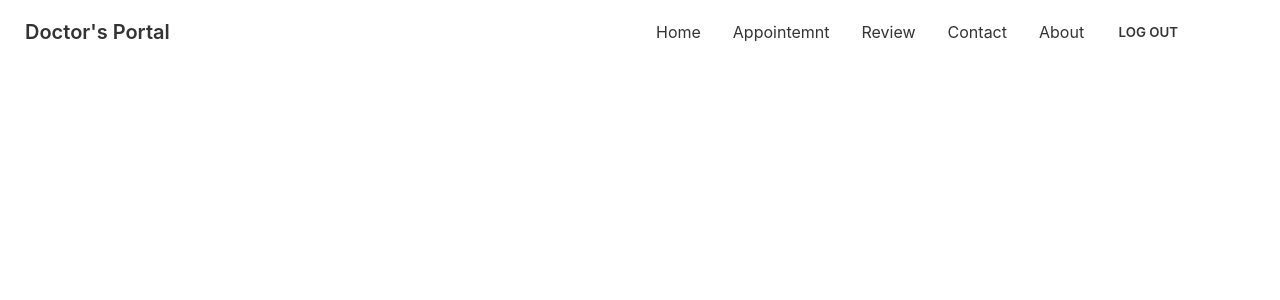
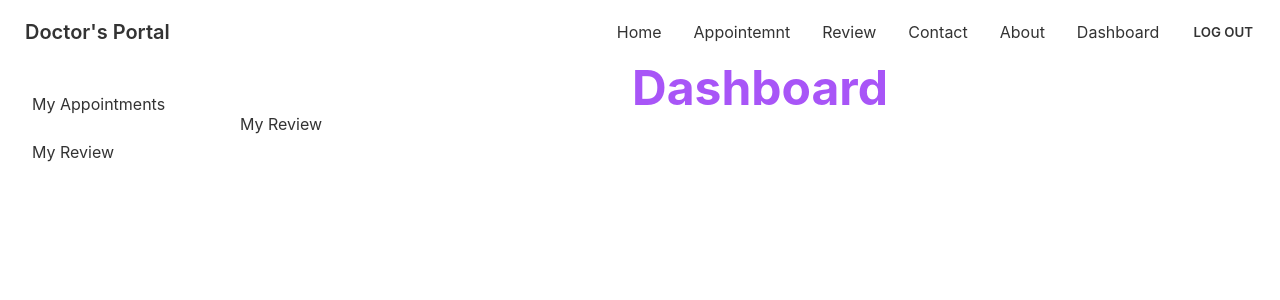
Before and after one commit to Shafak93/doctors-portal-client, a React (Create React App) app: page /dashboard/myreview in a window 1280 px wide. Shown: the top 300 px of the page. Built offline with nearby package versions, Linux system fonts and the light colour scheme; no server answers; sample sign-in values are in the browser's storage.

Commit message:
dashboard , myappointment cmpo create and functionality added

```diff
--- a/src/App.js
+++ b/src/App.js
@@ -10,6 +10,9 @@ import Navbar from "./Pages/Shared/Navbar";
 import SignUp from "./Pages/Shared/SignUp";
 import { ToastContainer} from 'react-toastify';
 import 'react-toastify/dist/ReactToastify.css';
+import Dashboard from "./Pages/Dashboard/Dashboard";
+import MyAppointment from "./Pages/Dashboard/MyAppointment";
+import MyReview from "./Pages/Dashboard/MyReview";
 
 function App() {
   return (
@@ -23,6 +26,14 @@ function App() {
             <Appointment></Appointment>
           </RequireAuth>
         }></Route>
+        <Route path="/dashboard" element={
+          <RequireAuth>
+            <Dashboard></Dashboard>
+          </RequireAuth>
+        }>
+          <Route index element={<MyAppointment></MyAppointment>}></Route>
+          <Route path="myreview" element={<MyReview></MyReview>}></Route>
+        </Route>
         <Route path="/login" element={<Login></Login>}></Route>
         <Route path="/signup" element={<SignUp></SignUp>}></Route>
       </Routes>
--- /dev/null
+++ b/src/Pages/Dashboard/Dashboard.js
@@ -0,0 +1,28 @@
+import React from 'react';
+import { Link, Outlet } from 'react-router-dom';
+
+const Dashboard = () => {
+    return (
+        <div class="drawer drawer-mobile">
+            <input id="my-drawer-2" type="checkbox" class="drawer-toggle" />
+            <div class="drawer-content">
+                {/* <!-- Page content here --> */}
+                <h2 className='text-5xl font-bold text-purple-500 text-center'>Dashboard</h2>
+                <Outlet></Outlet>
+                <label for="my-drawer-2" class="btn btn-primary drawer-button lg:hidden">Open drawer</label>
+
+            </div>
+            <div class="drawer-side">
+                <label for="my-drawer-2" class="drawer-overlay"></label>
+                <ul class="menu p-4 overflow-y-auto w-60 bg-base-100 text-base-content">
+                {/* <!-- Sidebar content here --> */}
+                <li><Link to='/dashboard'>My Appointments</Link></li>
+                <li><Link to='/dashboard/myreview'>My Review</Link></li>
+                </ul>
+
+            </div>
+        </div>
+    );
+};
+
+export default Dashboard;
--- /dev/null
+++ b/src/Pages/Dashboard/MyAppointment.js
@@ -0,0 +1,49 @@
+import React, { useEffect, useState } from 'react';
+import { useAuthState } from 'react-firebase-hooks/auth';
+import auth from '../../firebase.init';
+
+const MyAppointment = () => {
+    const [appointments, setAppointments] = useState([]);
+    console.log(appointments);
+    const [user] = useAuthState(auth)
+    useEffect(()=>{
+        if(user){
+            fetch(`http://localhost:5000/booking?patient=${user.email}`)
+        .then(res => res.json())
+        .then(data => setAppointments(data));
+        }
+    },[user])
+    return (
+        <div>
+            <h2 className='text-xl font-bold'>I have {appointments.length} appointments</h2>
+            <div class="overflow-x-auto">
+                <table class="table w-full">
+                    {/* <!-- head --> */}
+                    <thead>
+                    <tr>
+                        <th>Appoint ID</th>
+                        <th>Name</th>
+                        <th>Appoint Date</th>
+                        <th>Time</th>
+                        <th>Treatment</th>
+                    </tr>
+                    </thead>
+                    <tbody>
+                        {
+                            appointments.map((appoint, index) =><tr>
+                                <th>{index + 1}</th>
+                                <td>{appoint.patientName}</td>
+                                <td>{appoint.date}</td>
+                                <td>{appoint.slot}</td>
+                                <td>{appoint.treatment}</td>
+                            </tr>)
+                        }
+
+                    </tbody>
+                </table>
+                </div>
+        </div>
+    );
+};
+
+export default MyAppointment;
--- /dev/null
+++ b/src/Pages/Dashboard/MyReview.js
@@ -0,0 +1,11 @@
+import React from 'react';
+
+const MyReview = () => {
+    return (
+        <div>
+            <h2>My Review</h2>
+        </div>
+    );
+};
+
+export default MyReview;
--- a/src/Pages/Shared/Navbar.js
+++ b/src/Pages/Shared/Navbar.js
@@ -15,6 +15,9 @@ const Navbar = () => {
                 <li><Link to='/review'>Review</Link></li>
                 <li><Link to='/contact'>Contact</Link></li>
                 <li><Link to='/about'>About</Link></li>
+                {
+                    user && <li><Link to='/dashboard'>Dashboard</Link></li>
+                }
                 <li>{ user ? <button className="btn btn-ghost" onClick={logout}>Log out</button> : <Link to='/login'>Login</Link>}</li>
     </>
     return (
```
